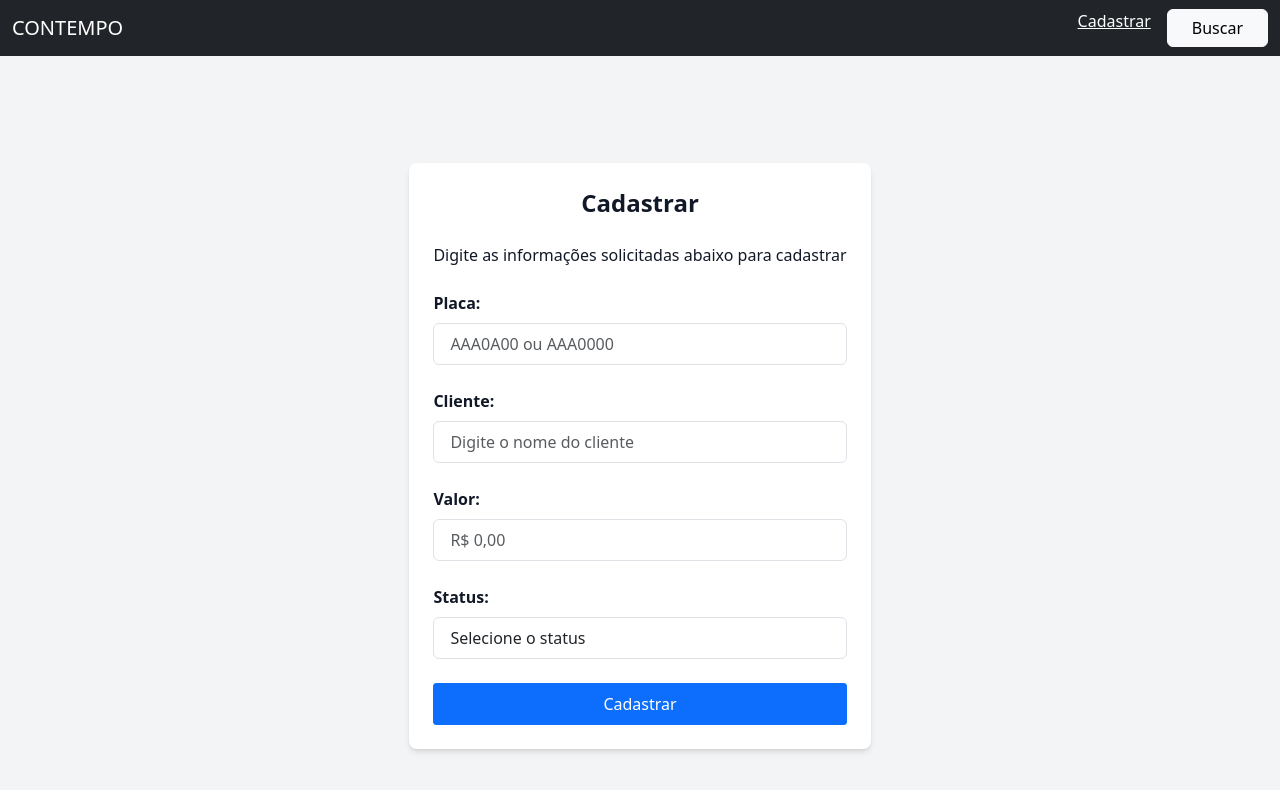
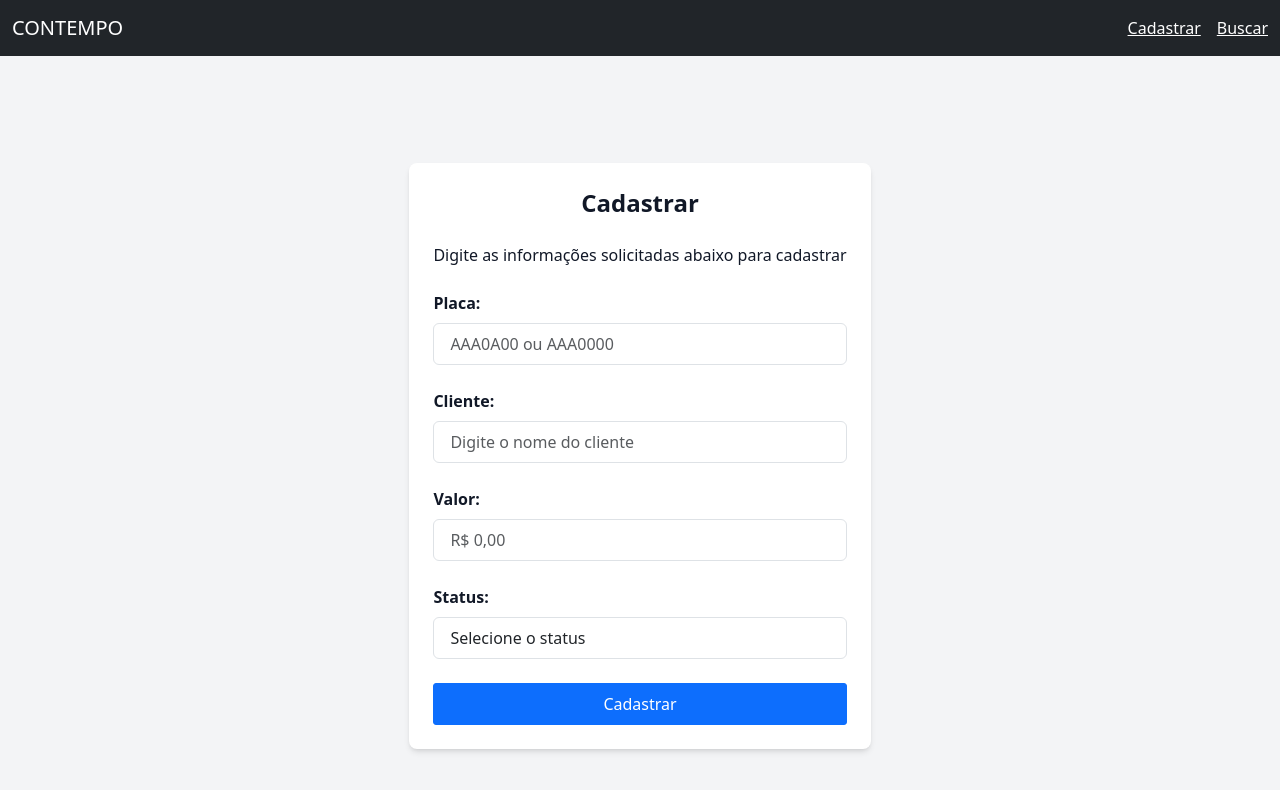
Before and after one commit to AnonimousBlud/contempo-site, a plain HTML site: page cadastrar/index.html in a window 1280 px wide. Drawn offline with nearby package versions, Linux system fonts and the light colour scheme.

Commit message:
Update index.html

```diff
--- a/cadastrar/index.html
+++ b/cadastrar/index.html
@@ -20,7 +20,7 @@
             <a class="navbar-brand text-white" href="?">CONTEMPO</a>
             <div class="flex gap-3">
                 <a class="nav-link active text-white d-inline underline">Cadastrar</a>
-                <a class="nav-link text-white d-inline underline" href="/contempo-site/buscar/"><button class="btn btn-light px-4">Buscar</button></a>
+                <a class="nav-link text-white d-inline underline" href="/contempo-site/buscar/">Buscar</a>
             </div>
         </div>
     </nav>
```
